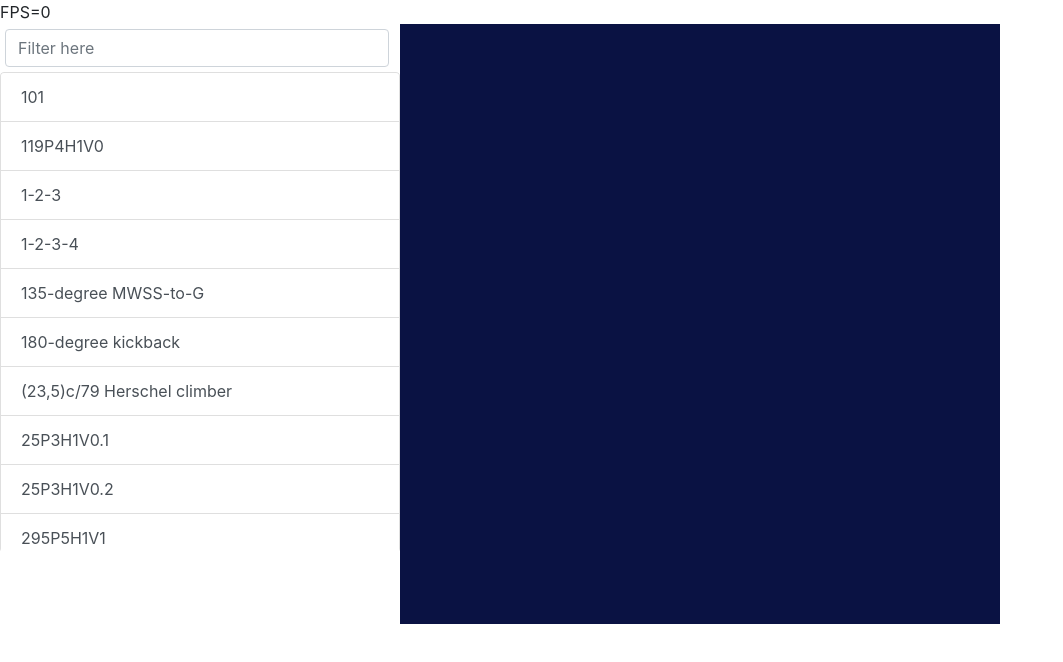
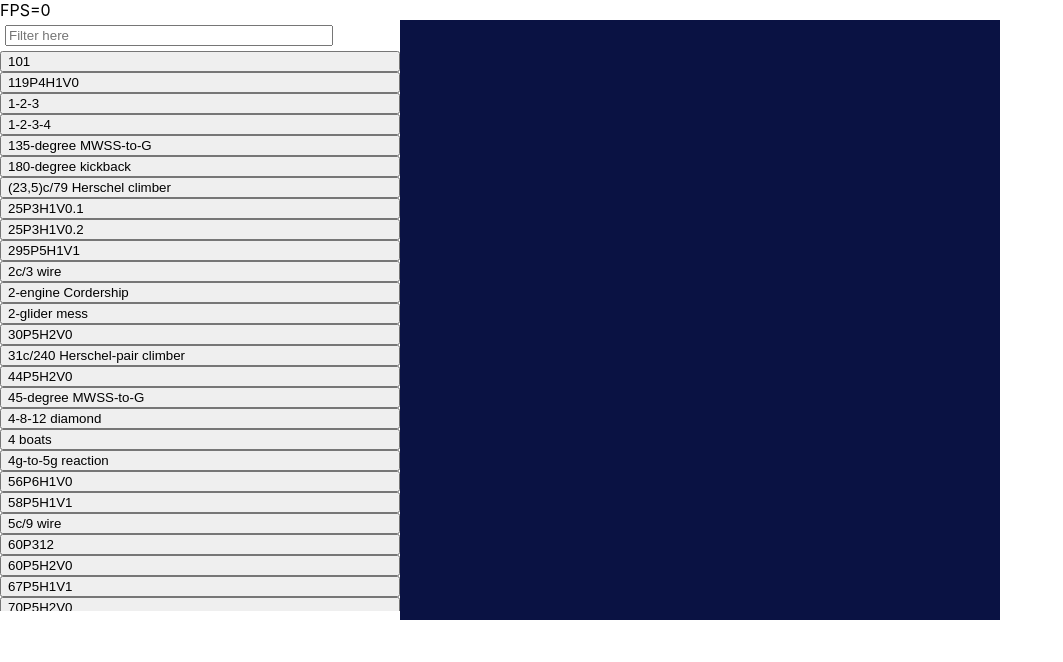
Before and after one commit to bedorlan/cgol, a React (Create React App) app: page / in a window 1280 px wide. Shown: the top 662 px of the page, without its empty margins (0-1063 px from the left). Built offline with nearby package versions, Linux system fonts and the light colour scheme; no server answers.

Commit message:
better draw preview. no bootstrap

```diff
--- a/public/index.html
+++ b/public/index.html
@@ -22,10 +22,6 @@
       work correctly both with client-side routing and a non-root public URL.
       Learn how to configure a non-root public URL by running `npm run build`.
     -->
-  <link rel="stylesheet" href="https://cdn.jsdelivr.net/npm/bootstrap@4.6.0/dist/css/bootstrap.min.css"
-    integrity="sha384-B0vP5xmATw1+K9KRQjQERJvTumQW0nPEzvF6L/Z6nronJ3oUOFUFpCjEUQouq2+l" crossorigin="anonymous">
-  <link rel="preconnect" href="https://fonts.gstatic.com">
-  <link href="https://fonts.googleapis.com/css2?family=Cousine:wght@700&display=swap" rel="stylesheet">
   <title>React App</title>
 </head>
 
--- a/src/App.tsx
+++ b/src/App.tsx
@@ -63,17 +63,7 @@ function Game() {
       style={{ display: 'flex' }}
       onMouseMove={e => {
         if (!currentPattern) return
-        const width = currentPattern.grid[0].length * cellSize
-        const length = currentPattern.grid.length * cellSize
-        const x = e.nativeEvent.pageX
-        const y = e.nativeEvent.pageY
-        const context = fullCanvasRef.current!.getContext('2d')!
-        context.clearRect(0, 0, window.innerWidth, window.innerHeight)
-        context.fillStyle = '#00ff00'
-        context.fillRect(x, y, width, 1)
-        context.fillRect(x, y, 1, length)
-        context.fillRect(x + width, y, 1, length)
-        context.fillRect(x, y + length, width, 1)
+        drawPreview(e.nativeEvent.pageX, e.nativeEvent.pageY)
       }}
       onMouseUp={e => {
         fullCanvasRef.current!.getContext('2d')!.clearRect(0, 0, window.innerWidth, window.innerHeight)
@@ -91,23 +81,24 @@ function Game() {
         <div style={{ display: 'flex', flexDirection: 'row', alignItems: 'flex-start', height: '600px' }}>
           <div style={{ display: 'flex', flexDirection: 'column', width: '25em' }}>
             <input
-              className="form-control"
               style={{ margin: '5px', width: '24em' }}
               placeholder="Filter here"
               value={lexiconFilter}
               onChange={e => setLexiconFilter(e.target.value)}
             />
-            <div className="list-group" style={{ height: '30em', overflow: 'scroll' }}>
+            <div style={{ display: 'flex', flexDirection: 'column', height: '35em', overflow: 'scroll' }}>
               {lexicon
                 .filter(lex => lex.name.toLowerCase().includes(lexiconFilter.toLowerCase()))
                 .map(lex => (
                   <button
                     type="button"
-                    className="list-group-item list-group-item-action"
-                    style={{ cursor: 'move' }}
+                    style={{ cursor: 'move', textAlign: 'left' }}
                     key={lex.name}
                     title={lex.desc}
-                    onMouseDown={e => setCurrentPattern(lex)}
+                    onMouseDown={e => {
+                      setCurrentPattern(lex)
+                      drawPreview(e.nativeEvent.pageX, e.nativeEvent.pageY)
+                    }}
                   >
                     {lex.name}
                   </button>
@@ -129,6 +120,23 @@ function Game() {
       </div>
     </div>
   )
+
+  function drawPreview(x: number, y: number) {
+    setCurrentPattern(currentPattern => {
+      if (!currentPattern) return currentPattern
+      const width = currentPattern.grid[0].length * cellSize
+      const length = currentPattern.grid.length * cellSize
+      const lineWidth = 2
+      const context = fullCanvasRef.current!.getContext('2d')!
+      context.clearRect(0, 0, window.innerWidth, window.innerHeight)
+      context.fillStyle = '#00ff00'
+      context.fillRect(x, y, width, lineWidth)
+      context.fillRect(x, y, lineWidth, length)
+      context.fillRect(x + width, y, lineWidth, length + lineWidth)
+      context.fillRect(x, y + length, width, lineWidth)
+      return currentPattern
+    })
+  }
 }
 
 interface IGridViewerProps {
```
